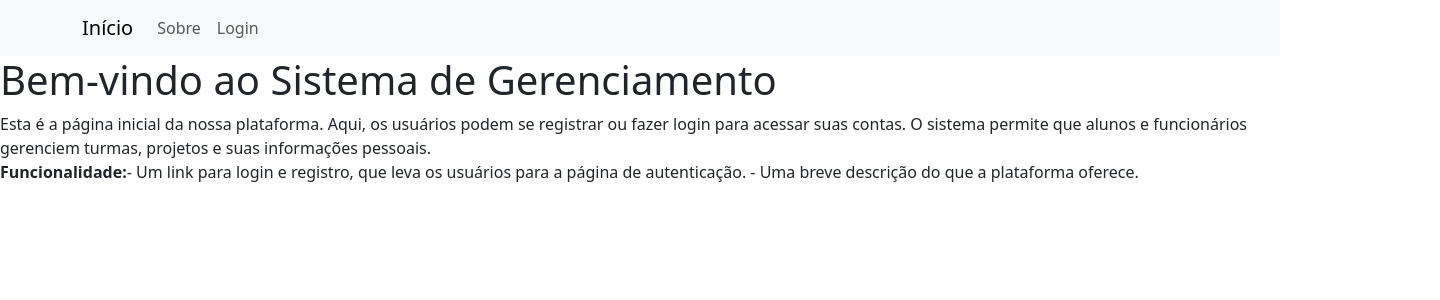
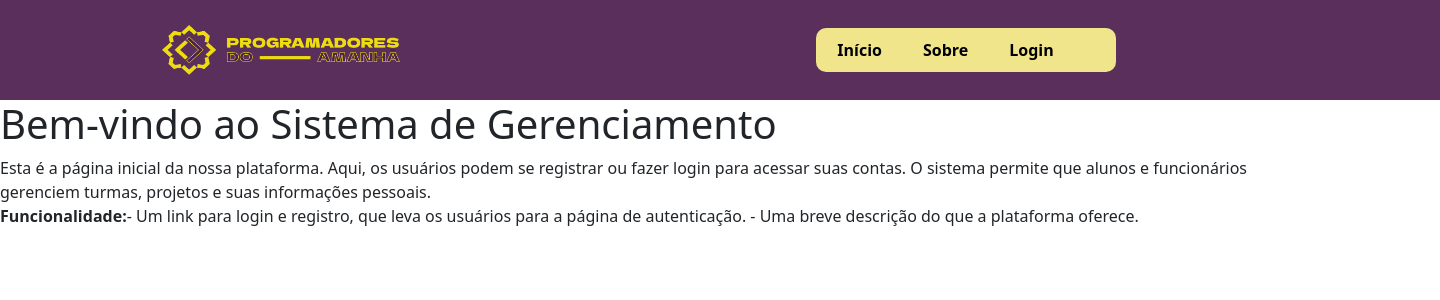
Before and after one commit to VictorCDS-p/PDA_Organization, a React (Vite) app: page / in a window 1280 px wide. Shown: the top 300 px of the page, 1440 px wide, since content can reach past the window. Built offline with nearby package versions, Linux system fonts and the light colour scheme.

Commit message:
Feat: Creating and styling the homepage navbar

```diff
--- /dev/null
+++ b/src/components/header/header.css
@@ -0,0 +1,68 @@
+.custom-navbar {
+    background-color: #5a2f5c;
+    height: 100px;
+    width: 100%;
+}
+
+.logo-image {
+    height: 50px;
+    margin-right: auto;
+}
+
+.menu-container {
+    background-color: #f0e58b;
+    border-radius: 10px;
+    padding: 5px 40px;
+    display: flex;
+    align-items: center;
+    justify-content: center;
+}
+
+.menu-items {
+    display: flex;
+    list-style: none;
+    margin: 0;
+    padding: 0;
+    gap: 25px;
+}
+
+.menu-item {
+    margin: 0;
+}
+
+.custom-navbar .nav-link {
+    color: black !important;
+    padding: 5px 10px;
+    font-weight: 700 !important;
+}
+
+.logout-button {
+    color: white !important;
+}
+
+@media (max-width: 768px) {
+    .menu-container {
+        width: 100%;
+        justify-content: flex-start;
+    }
+    .menu-items {
+        flex-direction: column;
+        align-items: flex-start;
+    }
+    .menu-item {
+        margin-right: 0;
+        margin-bottom: 5px;
+    }
+}
+
+@media (min-width: 769px) {
+    .custom-navbar {
+        width: 1440px;
+    }
+    .logo-image {
+        margin-right: 400px;
+    }
+    .menu-container {
+        width: 300px;
+    }
+}
--- a/src/components/header/index.jsx
+++ b/src/components/header/index.jsx
@@ -2,6 +2,7 @@ import React, { useContext } from 'react';
 import { Link, useNavigate } from 'react-router-dom';
 import { AuthContext } from '../Context/AuthContext';
 import { Navbar, Nav, Container, Button } from 'react-bootstrap';
+import './header.css';
 
 export default function Header() {
     const { user, logout } = useContext(AuthContext);
@@ -13,32 +14,62 @@ export default function Header() {
     };
 
     return (
-        <Navbar bg="light" expand="lg">
+        <Navbar className="custom-navbar" expand="lg">
             <Container>
-                <Navbar.Brand as={Link} to="/">Início</Navbar.Brand>
+                <Navbar.Brand as={Link} to="/">
+                    <img
+                        src="/images/programadores-do-amanha-logo.png"
+                        alt="Programadores do Amanhã"
+                        className="logo-image"
+                    />
+                </Navbar.Brand>
+
                 <Navbar.Toggle aria-controls="basic-navbar-nav" />
+
                 <Navbar.Collapse id="basic-navbar-nav">
-                    <Nav className="me-auto">
-                        <Nav.Link as={Link} to="/">Sobre</Nav.Link>
+                    <Nav className="ml-auto menu-container">
+                        <ul className="menu-items">
+                            <li className="menu-item">
+                                <Nav.Link as={Link} to="/" className="nav-link">Início</Nav.Link>
+                            </li>
+                            <li className="menu-item">
+                                <Nav.Link as={Link} to="/sobre" className="nav-link">Sobre</Nav.Link>
+                            </li>
                             {user ? (
                                 <>
-                                {user.user_type === "employee" ? (  // Verificando por "employee"
+                                    {user.user_type === "employee" && (
                                         <>
-                                        <Nav.Link as={Link} to="/manage">Gerenciar</Nav.Link>
-                                        <Nav.Link as={Link} to="/projects">Projetos</Nav.Link>
-                                        <Nav.Link as={Link} to="/edit-account">Editar Conta</Nav.Link>
+                                            <li className="menu-item">
+                                                <Nav.Link as={Link} to="/manage" className="nav-link">Gerenciar</Nav.Link>
+                                            </li>
+                                            <li className="menu-item">
+                                                <Nav.Link as={Link} to="/projects" className="nav-link">Projetos</Nav.Link>
+                                            </li>
+                                            <li className="menu-item">
+                                                <Nav.Link as={Link} to="/edit-account" className="nav-link">Editar Conta</Nav.Link>
+                                            </li>
+                                        </>
+                                    )}
+                                    {user.user_type === "user" && (
+                                        <>
+                                            <li className="menu-item">
+                                                <Nav.Link as={Link} to="/projects" className="nav-link">Projetos</Nav.Link>
+                                            </li>
+                                            <li className="menu-item">
+                                                <Nav.Link as={Link} to="/edit-account" className="nav-link">Editar Conta</Nav.Link>
+                                            </li>
+                                        </>
+                                    )}
+                                    <li className="menu-item">
+                                        <Button variant="link" onClick={handleLogout} className="nav-link logout-button">Deslogar</Button>
+                                    </li>
                                 </>
                             ) : (
-                                    <>
-                                        <Nav.Link as={Link} to="/projects">Projetos</Nav.Link>
-                                        <Nav.Link as={Link} to="/edit-account">Editar Conta</Nav.Link>
-                                    </>
+                                <li className="menu-item">
+                                    <Nav.Link as={Link} to="/auth" className="nav-link">Login</Nav.Link>
+                                </li>
                             )}
-                                <Button variant="link" onClick={handleLogout}>Deslogar</Button>
-                            </>
-                        ) : (
-                            <Nav.Link as={Link} to="/auth">Login</Nav.Link>
-                        )}
+                        </ul>
                     </Nav>
                 </Navbar.Collapse>
             </Container>
```
Also changed, not shown: public/images/programadores-do-amanha-logo.png (added). Lines whose indentation alone changed are shown as unchanged.
